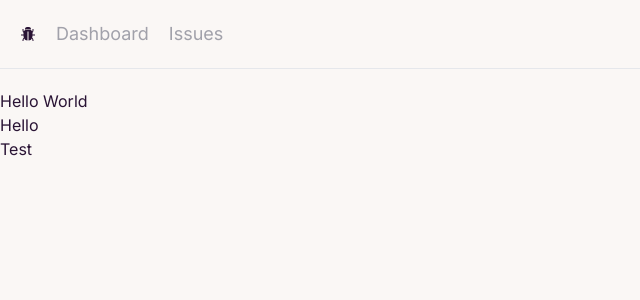
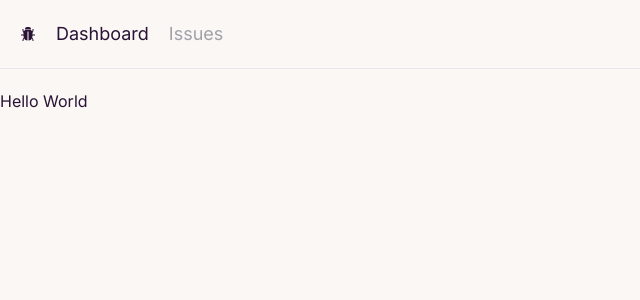
Before and after one commit to RitwickSV/issue-tracker, a Next.js app: page / in a window 1280 px wide. Shown: the top 300 px of the page, without its empty margins (0-640 px from the left). Built offline with nearby package versions, Linux system fonts and the light colour scheme.

Commit message:
active navbar

```diff
--- a/app/NavBar.tsx
+++ b/app/NavBar.tsx
@@ -1,8 +1,12 @@
+"use client";
+import classNames from "classnames";
 import Link from "next/link";
+import { usePathname } from "next/navigation";
 import React from "react";
 import { IoBugSharp } from "react-icons/io5";
 
 const NavBar = () => {
+  const currentPath = usePathname();
   const links = [
     { label: "Dashboard", href: "/" },
     { label: "Issues", href: "/issues" },
@@ -19,7 +23,11 @@ const NavBar = () => {
             <Link
               key={link.href}
               href={link.href}
-              className="text-lg text-zinc-400 hover:text-zinc-700 transition-colors"
+              className={classNames({
+                "hover:text-zinc-700 transition-colors text-lg": true,
+                "text-zin-900": link.href === currentPath,
+                "text-zinc-400": link.href !== currentPath,
+              })}
             >
               {link.label}
             </Link>
--- /dev/null
+++ b/app/issues/page.tsx
@@ -0,0 +1,9 @@
+import React from 'react'
+
+const IssuesPage = () => {
+  return (
+    <div>IssuesPage</div>
+  )
+}
+
+export default IssuesPage
--- a/app/page.tsx
+++ b/app/page.tsx
@@ -4,8 +4,6 @@ export default function Home() {
   return (
     <>
       <h1>Hello World</h1>
-      <h2>Hello </h2>
-      <h1>Test</h1>
     </>
   );
 }
--- a/package.json
+++ b/package.json
@@ -9,6 +9,7 @@
     "lint": "next lint"
   },
   "dependencies": {
+    "classnames": "^2.5.1",
     "next": "14.2.3",
     "react": "^18",
     "react-dom": "^18",
```
Also changed, not shown: 1 other file (tests, documents, lock files or other folders).
